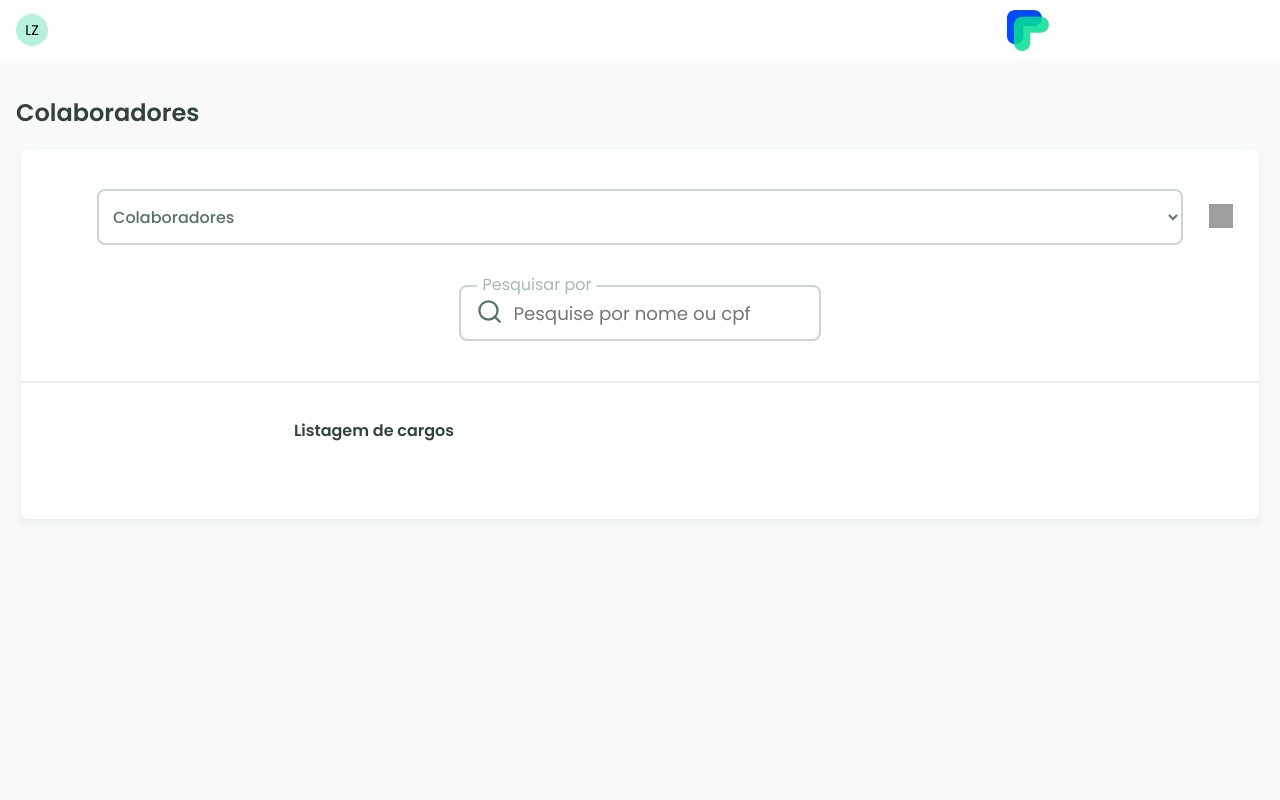
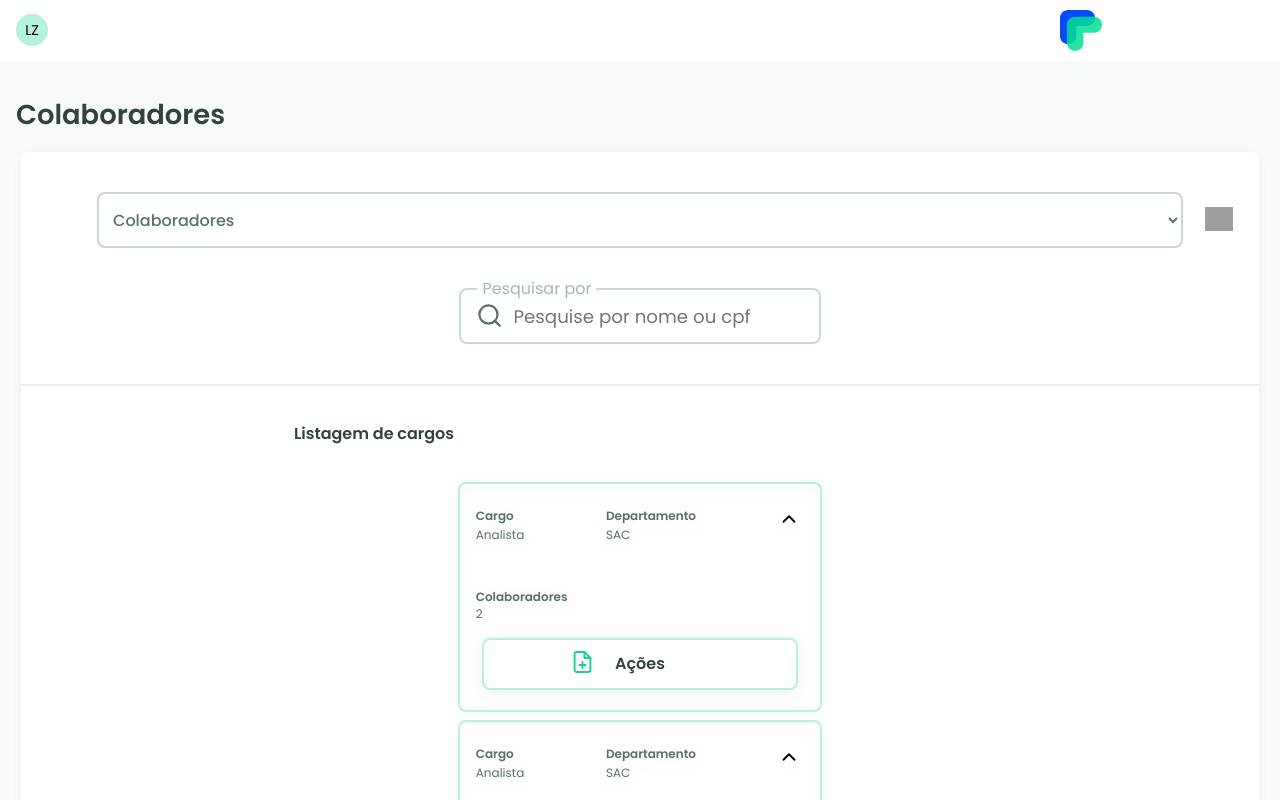
Before and after one commit to FernandoMos92/PedidoPago_test, a Next.js app: page /invitation-list in a window 1280 px wide. Shown: the top 800 px of the page. Built offline with nearby package versions, Linux system fonts and the light colour scheme; grey boxes are pictures that could not be loaded.

Commit message:
:sparkles: Completed screen for invitation list

```diff
--- /dev/null
+++ b/src/components/CardPosition/index.tsx
@@ -0,0 +1,47 @@
+import {useState} from 'react';
+import styles from './style.module.scss';
+import { FiChevronDown } from "react-icons/fi";
+
+export function CardPosition() {
+
+  const [isDrop, setIsDrop] = useState(true)
+
+  return isDrop ? (
+    <div className={styles.cardPositionDrop}>
+
+      <section className={styles.topContainer}>
+        <div>
+          <h5>Cargo</h5>
+          <p>Analista</p>
+        </div>
+        <div>
+          <h5>Departamento</h5>
+          <p>SAC</p>
+        </div>
+        <FiChevronDown
+          onClick={ () => setIsDrop(!isDrop)}
+        />
+      </section>
+
+      <section className={styles.bottomContainer}>
+        <h5>Colaboradores</h5>
+        <p>2</p>
+        <button>
+          <img src="/images/file-plus.svg" alt=""/>
+          Ações
+        </button>
+      </section>
+    </div>
+  ) : (
+    <div className={styles.cardPosition}>
+      <div>
+        <h5>Cargo</h5>
+        <p>Analista</p>
+      </div>
+
+      <FiChevronDown
+        onClick={ () => setIsDrop(!isDrop)}
+      />
+    </div>
+  )
+}
--- /dev/null
+++ b/src/components/CardPosition/style.module.scss
@@ -0,0 +1,141 @@
+.cardPosition {
+  align-items: center;
+  background-color: #ffffff;
+  border: 2px solid #eaefed;
+  border-radius: 8px;
+  box-sizing: border-box;
+  display: flex;
+  flex-direction: row;
+  gap: 91px;
+  margin-bottom: 8px;
+  justify-content: space-between;
+  height: 65pxdev;
+  padding: 16px;
+  width: 319px;
+
+  svg {
+    cursor: pointer;
+    height: 24px;
+    width: 24px;
+  }
+
+  h5,
+  p {
+    color: #587169;
+    font-size: 12px;
+    height: 17px;
+    line-height: 140%;
+    width: fit-content;
+  }
+
+  h5 {
+    font-weight: 600;
+  }
+
+  p {
+    font-weight: 400;
+  }
+}
+
+.cardPositionDrop {
+  align-items: flex-start;
+  border: 2px solid #b5f1dd;
+  border-radius: 8px;
+  display: flex;
+  flex-direction: column;
+  filter: drop-shadow(0px 4px 8px rgba(165, 171, 179, 0.16));
+  margin: 0 0 8px 0;
+  height: 230px;
+  width: 22.78rem;
+
+  .topContainer {
+    box-sizing: border-box;
+    display: flex;
+    flex-direction: row;
+    justify-content: space-between;
+    padding-top: 24px;
+    padding-right: 20.58px;
+    padding-bottom: 16px;
+    padding-left: 16px;
+    width: 100%;
+
+    h5,
+    p {
+      color: #587169;
+      font-size: 12px;
+      height: 17px;
+      line-height: 140%;
+      width: fit-content;
+    }
+
+    h5 {
+      font-weight: 600;
+      margin-bottom: 2px;
+    }
+
+    p {
+      font-weight: 400;
+      margin-bottom: 29px;
+    }
+
+    svg {
+      height: 22px;
+      transform: rotate(180deg);
+      width: 22px;
+    }
+  }
+
+  .bottomContainer {
+    align-items: flex-start;
+    width: 100%;
+    display: flex;
+    flex-direction: column;
+    justify-content: center;
+    margin: 0;
+    padding: 0;
+
+    h5, p {
+      color: #587169;
+      font-size: 12px;
+      height: 17px;
+      line-height: 140%;
+      margin-left: 16px;
+      width: fit-content;
+    }
+
+    h5 {
+      font-weight: 600;
+    }
+    p {
+      font-weight: 400;
+      margin-bottom: 15px;
+    }
+
+    button {
+      align-items: center;
+      background-color: transparent;
+      border: 2px solid #b5f1dd;
+      border-radius: 8px;
+      box-sizing: border-box;
+      color: #34423D;
+      display: flex;
+      flex-direction: row;
+      font-size: 16px;
+      font-weight: 600;
+      gap: 8px;
+      height: 52px;
+      line-height: 150%;
+      margin: 0 auto;
+      margin-bottom: 24px;
+      justify-content: center;
+      padding: 14px 24px;
+      position: relative;
+      width: 287px;
+      img {
+        left: 85px;
+        position: absolute;
+        top: 10px;
+      }
+    }
+  }
+}
--- a/src/components/Header/style.module.scss
+++ b/src/components/Header/style.module.scss
@@ -33,7 +33,7 @@ $screen-laptop-l: 1440px;
   display: flex;
   justify-content: center;
   align-items: center;
-  margin-right: 11.35rem;;
+  margin-right: 8rem;;
   margin-bottom: 0.8rem;
 
   :last-child {
--- a/src/components/index.tsx
+++ b/src/components/index.tsx
@@ -1,11 +1,13 @@
 import { Header } from './Header';
 import { SearchEmployer } from './SearchEmployer';
 import { CardDetails } from './CardDetails';
+import { CardPosition } from './CardPosition';
 
 const COMPONENTS = {
   Header,
   SearchEmployer,
   CardDetails,
+  CardPosition,
 }
 
 export default COMPONENTS;
--- a/src/pages/invitation-list/index.tsx
+++ b/src/pages/invitation-list/index.tsx
@@ -1,5 +1,6 @@
 import styles from "./style.module.scss";
 import { FiSearch } from "react-icons/fi";
+import COMPONENTS from "../../components";
 
 export default function EmployerPosition() {
   return (
@@ -19,15 +20,26 @@ export default function EmployerPosition() {
           <input type="text" name="" placeholder="Pesquise por nome ou cpf" />
         </div>
 
-      <hr className={styles.horizonLine} />
+        <hr className={styles.horizonLine} />
 
-      <h4>Listagem de cargos</h4>
+        <h4>Listagem de cargos</h4>
 
-      <section className={styles.cardContainer}>
+        <section className={styles.cardContainer}>
+          <COMPONENTS.CardPosition />
+          <COMPONENTS.CardPosition />
+          <COMPONENTS.CardPosition />
+          <COMPONENTS.CardPosition />
+        </section>
 
+        <button>
+          <img
+            alt=""
+            className={styles.iconRefreshButton}
+            src="/images/refresh-ccw.svg"
+          />
+          Carregar mais
+        </button>
       </section>
-      </section>
-
     </div>
   );
 }
--- a/src/pages/invitation-list/style.module.scss
+++ b/src/pages/invitation-list/style.module.scss
@@ -12,7 +12,7 @@ $standardHeight: 56px;
 
   h2 {
     color: $darkGray;
-    font-size: 24px;
+    font-size: 1.71rem;
     font-weight: 600;
     line-height: 100%;
     width: fit-content;
@@ -31,6 +31,7 @@ $standardHeight: 56px;
     padding: 40px 0px;
     position: relative;
     margin: 0 auto;
+    margin-bottom: 2.85rem;
     width: 96.66%;
 
     img {
@@ -41,7 +42,7 @@ $standardHeight: 56px;
       right: 26px;
       top: 55px;
       user-select: none;
-      width: 24px;
+      width: 1.71rem;
     }
 
     select {
@@ -64,6 +65,31 @@ $standardHeight: 56px;
       padding: 10px;
       width: 87.77%;
       transition: all 0.3s ease-out;
+    }
+
+    button {
+      background-color: $whiteColor;
+      border: 2px solid #B5F1DD;
+      border-radius: 8px;
+      box-sizing: border-box;
+      color: $darkGray;
+      display: flex;
+      flex-direction: row;
+      font-size: 16px;
+      font-weight: 600;
+      gap: 8px;
+      justify-content: center;
+      line-height: 150%;
+      padding: 14px 24px;
+      position: relative;
+      height: 52px;
+      width: 87.77%;
+
+      .iconRefreshButton {
+        position: absolute;
+        top: 15px;
+        left: 68px;
+      }
     }
   }
 
```
